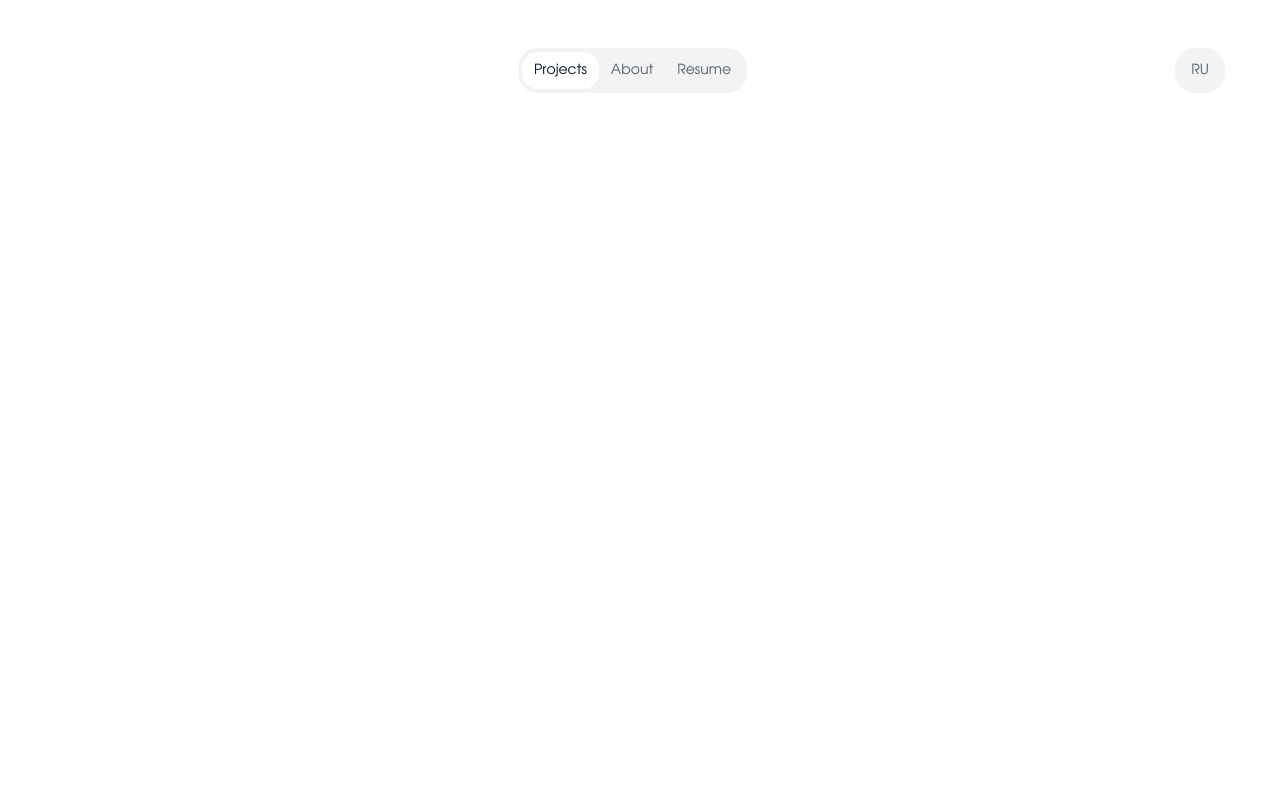
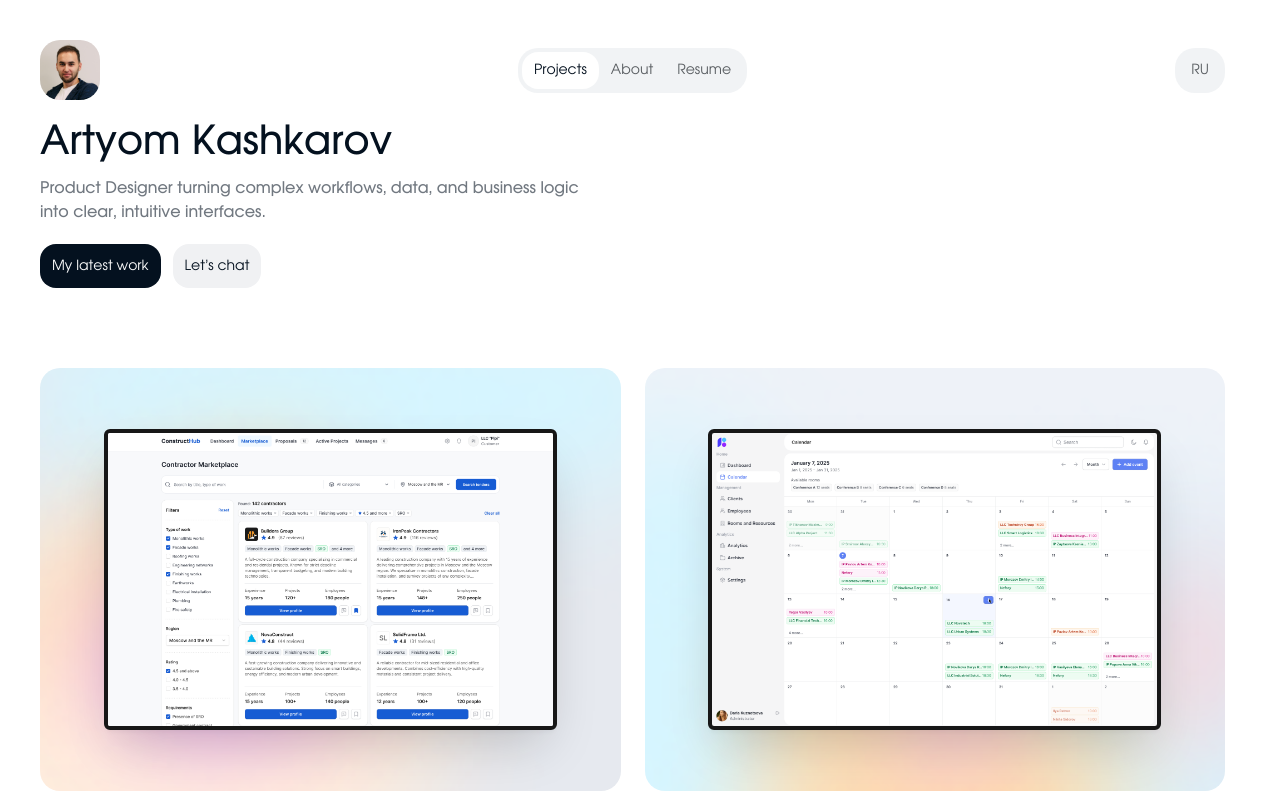
Before and after one commit to IvanMochalov/designers-portfolio, a React (Vite) app: page / in a window 1280 px wide. Shown: the top 800 px of the page. Built offline with nearby package versions, Linux system fonts and the light colour scheme.

Commit message:
[dev]: Кадры появления перенесены в CSS-модули  - header-in и content-in объявлены рядом с анимацией, без global();  - нулевой flex-basis в шапке кейса записан без единицы измерения;

```diff
--- a/src/components/CaseHeader/CaseHeader.module.css
+++ b/src/components/CaseHeader/CaseHeader.module.css
@@ -59,8 +59,7 @@
 
 @media (prefers-reduced-motion: no-preference) {
   .topbar {
-    animation: 1.15s cubic-bezier(0.22, 1, 0.36, 1) backwards;
-    animation-name: global(header-in);
+    animation: header-in 1.15s cubic-bezier(0.22, 1, 0.36, 1) backwards;
   }
 
   .back {
@@ -112,7 +111,7 @@
   }
 
   .topbar > .anchors {
-    flex: 1 1 0%;
+    flex: 1 1 0;
     grid-column: auto;
     width: auto;
     min-width: 0;
@@ -139,3 +138,8 @@
     border-radius: 16px;
   }
 }
+
+@keyframes header-in {
+  from { opacity: 0; transform: translateY(calc(-100% - 28px)); }
+  to { opacity: 1; transform: translateY(0); }
+}
--- a/src/components/ScrollReveal/ScrollReveal.module.css
+++ b/src/components/ScrollReveal/ScrollReveal.module.css
@@ -9,7 +9,11 @@
   :global([data-reveal][data-in="1"]),
   :global(main > :not(.project-grid):not(.case-column)[data-in="1"]),
   :global(.case-column > [data-in="1"]) {
-    animation: 1.35s cubic-bezier(0.22, 1, 0.36, 1) forwards;
-    animation-name: global(content-in);
+    animation: content-in 1.35s cubic-bezier(0.22, 1, 0.36, 1) forwards;
   }
 }
+
+@keyframes content-in {
+  from { opacity: 0; transform: translateY(32px); }
+  to { opacity: 1; transform: none; }
+}
--- a/src/components/SiteHeader/SiteHeader.module.css
+++ b/src/components/SiteHeader/SiteHeader.module.css
@@ -51,9 +51,13 @@
 
 @media (prefers-reduced-motion: no-preference) {
   .nav {
-    animation: 1.15s cubic-bezier(0.22, 1, 0.36, 1) backwards;
-    animation-name: global(header-in);
+    animation: header-in 1.15s cubic-bezier(0.22, 1, 0.36, 1) backwards;
   }
+}
+
+@keyframes header-in {
+  from { opacity: 0; transform: translateY(calc(-100% - 28px)); }
+  to { opacity: 1; transform: translateY(0); }
 }
 
 @media (max-width: 720px) {
--- a/src/styles.css
+++ b/src/styles.css
@@ -512,16 +512,6 @@ button, a { font: inherit; color: inherit; }
   }
 }
 
-@keyframes header-in {
-  from { opacity: 0; transform: translateY(calc(-100% - 28px)); }
-  to { opacity: 1; transform: translateY(0); }
-}
-
-@keyframes content-in {
-  from { opacity: 0; transform: translateY(32px); }
-  to { opacity: 1; transform: none; }
-}
-
 @keyframes star-spin {
   from { transform: rotate(0deg); }
   to { transform: rotate(1080deg); }
```
